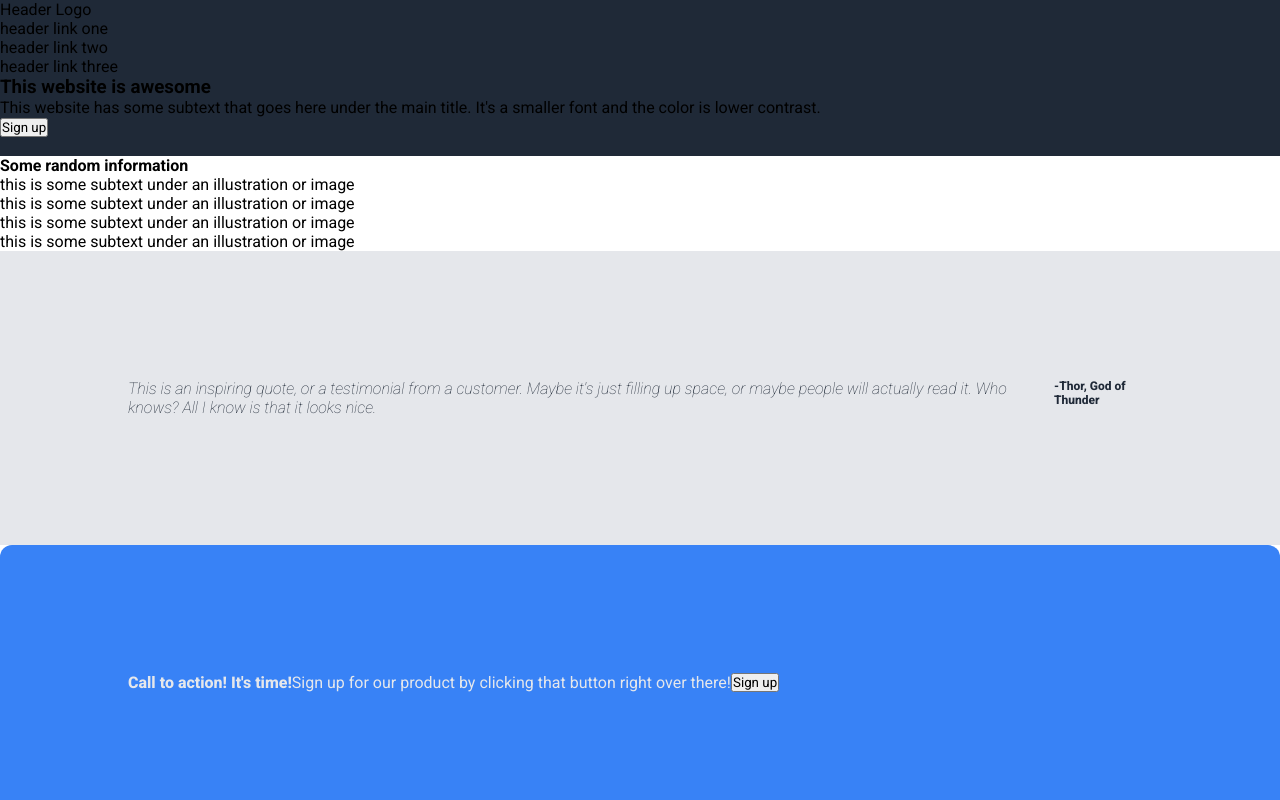
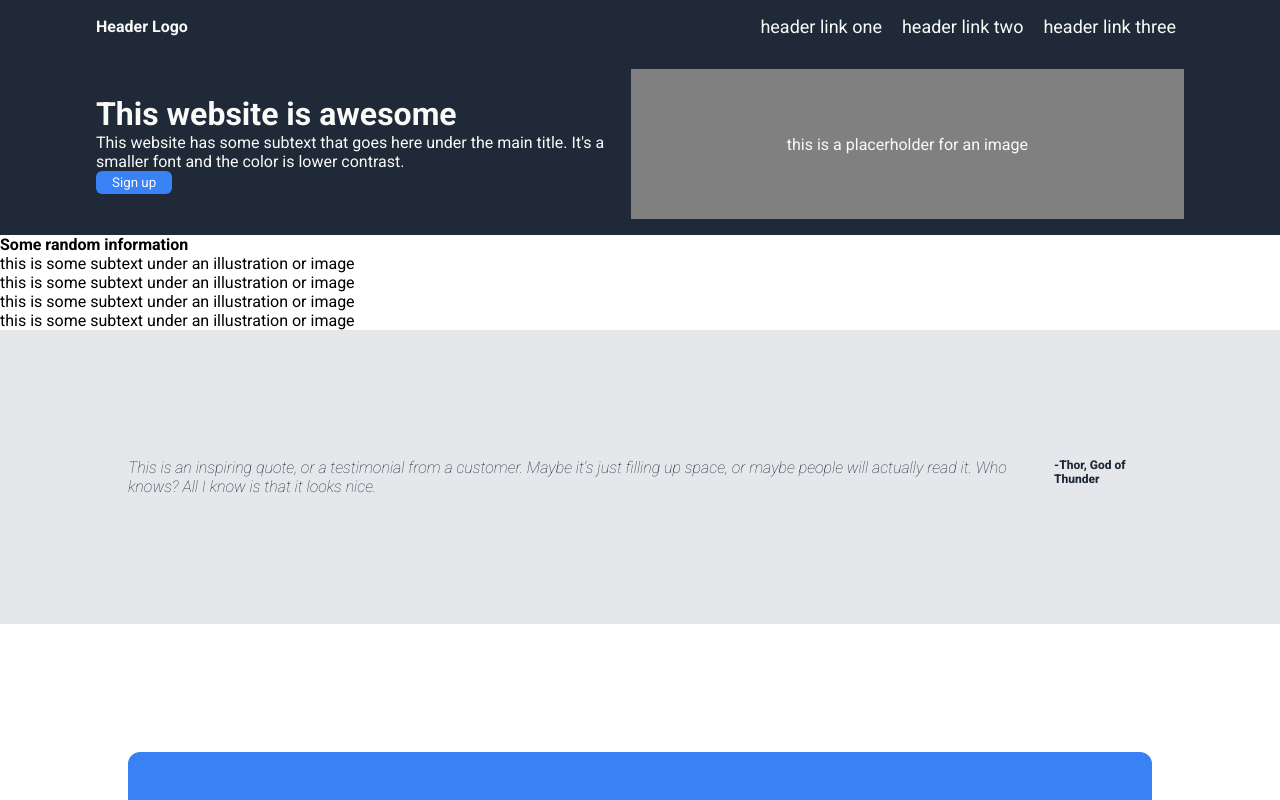
Before and after one commit to emjayceee/landing-page-top, a plain HTML site: page index.html in a window 1280 px wide. Shown: the top 800 px of the page. Drawn offline with Linux system fonts and the light colour scheme.

Commit message:
header and content one fix

```diff
--- a/index.html
+++ b/index.html
@@ -10,6 +10,7 @@
     <title>Landing Page</title>
 </head>
 <body>
+
     <div class="header">
         <p> Header Logo</p>
         <ul>
@@ -18,13 +19,18 @@
             <li>header link three</li>
         </ul>
     </div>
+
+
     <!--touch mah badeeehhh-->
     <div class="content">
         <div class="part-one">
-            <h3>This website is awesome</h3>
-            <p>This website has some subtext that goes here under the main title. It's a smaller font and the color is lower contrast.</p>
-            <button>Sign up</button>
+            <div class="left-text">
+                <h1>This website is awesome</h3>
+                <p>This website has some subtext that goes here under the main title. It's a smaller font and the color is lower contrast.</p>
+                <button>Sign up</button>
+            </div>
             <div class="img-placeholder">
+                <p>this is a placerholder for an image</p>
                 <img/>
             </div>
         </div>
--- a/style.css
+++ b/style.css
@@ -16,21 +16,73 @@
 body {
     display: flex;
     flex-direction: column;
-    flex: 1 1 auto;
-    align-items: space-between;
+    /* flex: 1 1 auto; */
+    /* justify-content: space-around; */
+    min-height: 100vh;
 }
 
 .content {
     display:flex;
     flex-direction: column;
+    flex-grow: 1;
+    justify-content: space-between;
 }
-
 
 .header, .part-one {
     background-color: var(--heroNfooter);
+    color: var(--heroMainText);
 }
 
-.part-three {
+.header > p, .left-text > h3 {
+    font-weight: bold;
+}
+
+.header {
+    display: flex;
+    justify-content: space-between;
+    align-items: center;
+    padding: 1rem 6rem;
+}
+
+ li {
+    display: inline;
+    list-style: none;
+    padding: 8px;
+    font-size: 18px;
+ }
+ .part-one { /* Content one */
+    display: flex;
+    flex-grow: 1;
+    justify-content: center;
+    align-items: center;
+    padding: 1rem 6rem;
+    gap: 12px;
+ }
+
+ .left-text {
+    display:flex-flow;
+    gap: 12px;
+ }
+
+ .left-text > button {
+    background-color: var(--button-color);
+    padding: 4px 16px;
+    border-radius: 6px;
+    border-style: none;
+    color: var(--heroMainText)
+ }
+
+ .img-placeholder {
+    display: flex;
+    justify-content: center;
+    align-items: center;
+    width: 850px;
+    min-height:150px;
+    background-color: gray;
+    padding:0 1rem;
+ }
+
+.part-three { /* Content three */
     background-color: var(--hero-secondaryText);
     display: flex;
     font-weight: 100;
@@ -38,6 +90,11 @@ body {
     color: var(--heroNfooter);
     margin: 0;
     padding:10%;
+}
+
+.part-four { /* Content four */
+    display: flex;
+    padding: 10%;
 }
 
 span {
@@ -52,14 +109,16 @@ span {
 .blue-box {
     background-color: var(--button-color);
     border-radius: 12px;
-    padding: 10%;
-    display: flex;
-    color: var(--hero-secondaryText)
+    padding: 5%;
+    gap:12px;
+    display:inline-block;
+    color: var(--hero-secondaryText);
+    width: 100%;
+    /* flex-grow: 1; */
 }
 
 .call-to-action {
     font-weight: 800;
-    padding:
 }
 
 .footer {
```
